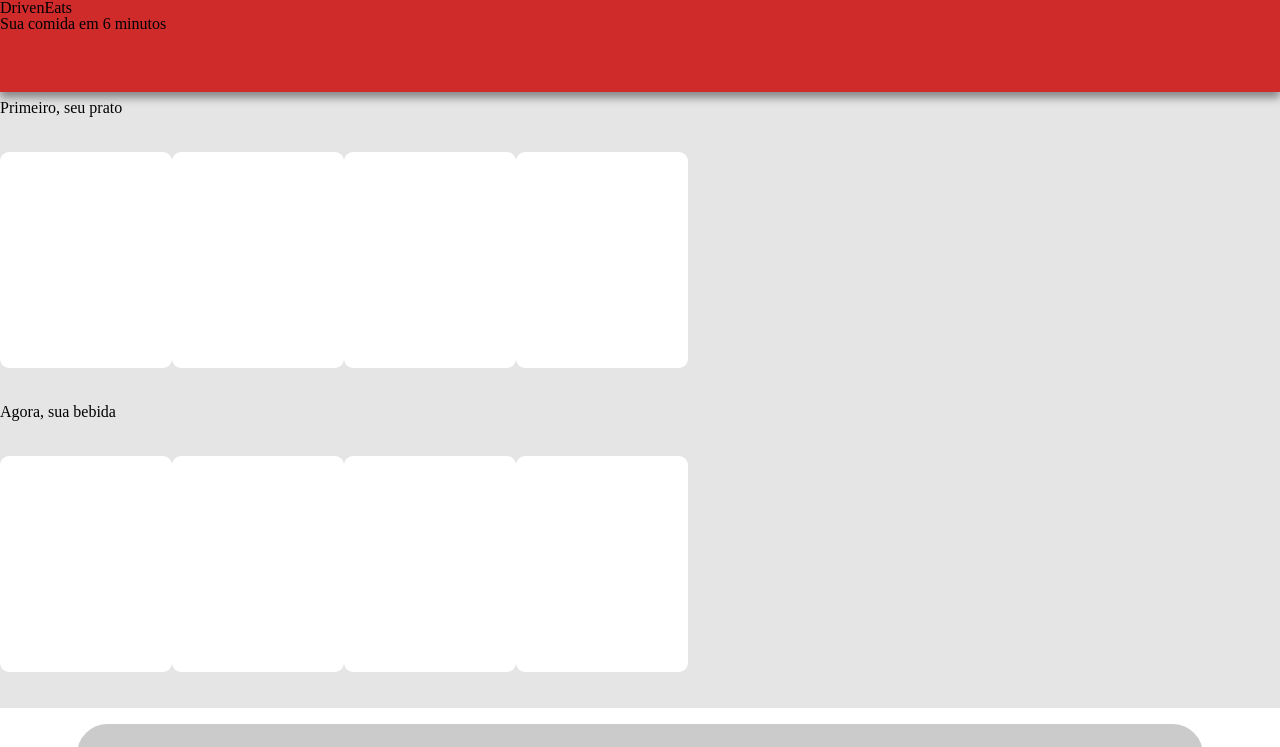
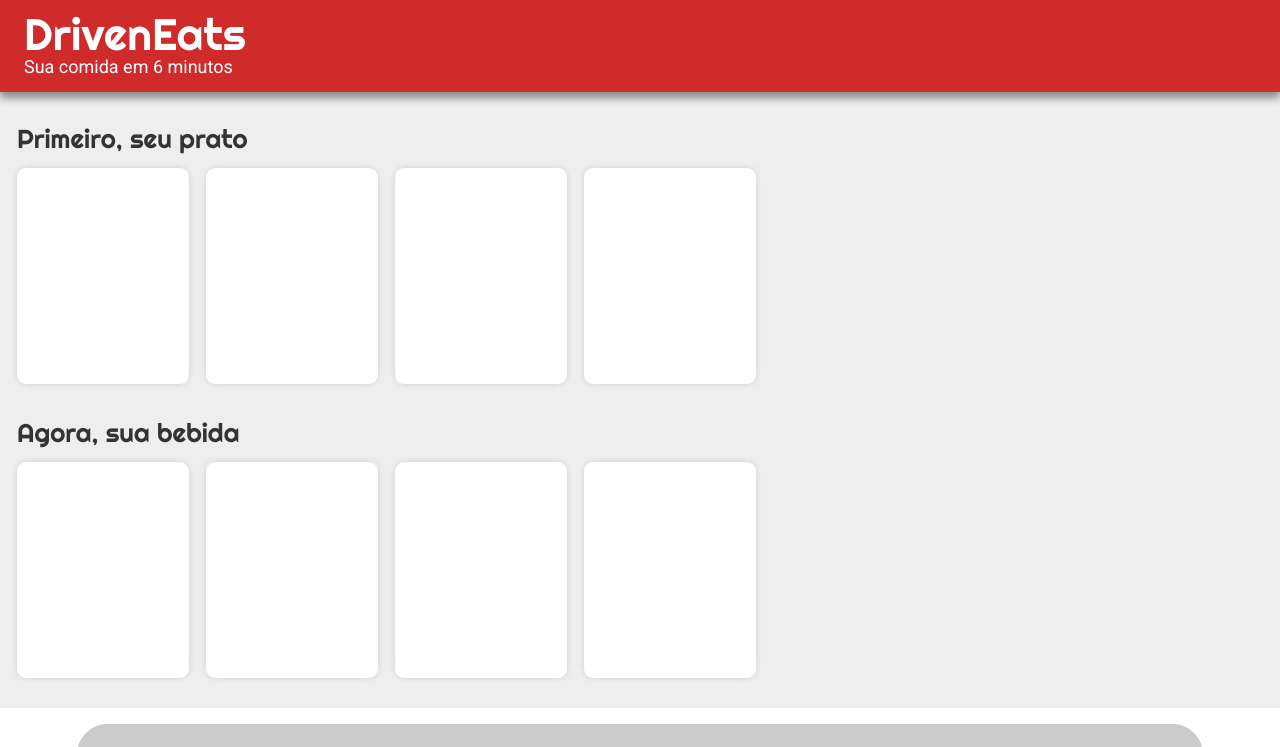
Before and after one commit to Cecilia-Siman/projeto3, a plain HTML site: page index.html in a window 1280 px wide. Shown: the top 747 px of the page. Drawn offline with Linux system fonts and the light colour scheme.

Commit message:
ultimo de sexta

```diff
--- a/index.html
+++ b/index.html
@@ -7,6 +7,13 @@
     <title>Driveneats</title>
     <link rel="stylesheet" href="reset.css" />
     <link rel="stylesheet" href="myStyle.css" />
+
+    <link rel="preconnect" href="https://fonts.googleapis.com">
+    <link rel="preconnect" href="https://fonts.gstatic.com" crossorigin>
+    <link href="https://fonts.googleapis.com/css2?family=Righteous&display=swap" rel="stylesheet">
+    <link rel="preconnect" href="https://fonts.googleapis.com">
+    <link rel="preconnect" href="https://fonts.gstatic.com" crossorigin>
+    <link href="https://fonts.googleapis.com/css2?family=Roboto:wght@300;400;500;700&display=swap" rel="stylesheet">
 </head>
 <body>
     <div class="topBar">
--- a/myStyle.css
+++ b/myStyle.css
@@ -1,6 +1,29 @@
+
+h1 {
+    font-family: 'Righteous', cursive;
+    font-style: normal;
+    font-weight: 400;
+    font-size: 44px;
+    color: #FFFFFF;
+    margin-left: 24px;
+    margin-top: 12px;
+}
+
+h2 {
+    font-family: 'Righteous', cursive;
+    font-style: normal;
+    font-weight: 400;
+    font-size: 26px;
+    color: #333333;
+}
+
+p {
+    font-family: 'Roboto', sans-serif;
+}
+
 
 body {
-    background-color: #E5E5E5;
+    background-color: #EEEEEE;
 }
 
 .topBar {
@@ -12,6 +35,15 @@ body {
     left: 0;
     box-shadow: 0px 6px 8px #888888;
     z-index: 1;
+}
+
+.topBar p{
+    font-style: normal;
+    font-weight: 400;
+    font-size: 18px;
+    color: #FFFFFF;
+    margin-top: 2px;
+    margin-left: 24px;
 }
 
 
@@ -36,17 +68,20 @@ body {
 }
 
 .container {
-    margin-top: 100px;
-    margin-bottom: 100px;
+    margin-top: 126px;
+    margin-bottom: 110px;
 }
 
 .container h2{
     margin-top: 36px;
+    margin-left: 17px;
 }
 
 .options {
     display: flex;
-    padding-top: 36px;
+    flex-direction: row;
+    padding-top: 16px;
+    /*overflow: hidden;*/
 }
 
 .dish {
@@ -55,6 +90,9 @@ body {
     background-color: #FFFFFF;
     border-radius: 9px;
     position: relative;
+    margin-left: 17px;
+    box-shadow: 0px 0px 8px -4px #888888;
+    /*box-shadow: 0px 0px 10px -4px rgba(0, 0, 0, 0.25);*/
 }
 
 
```
